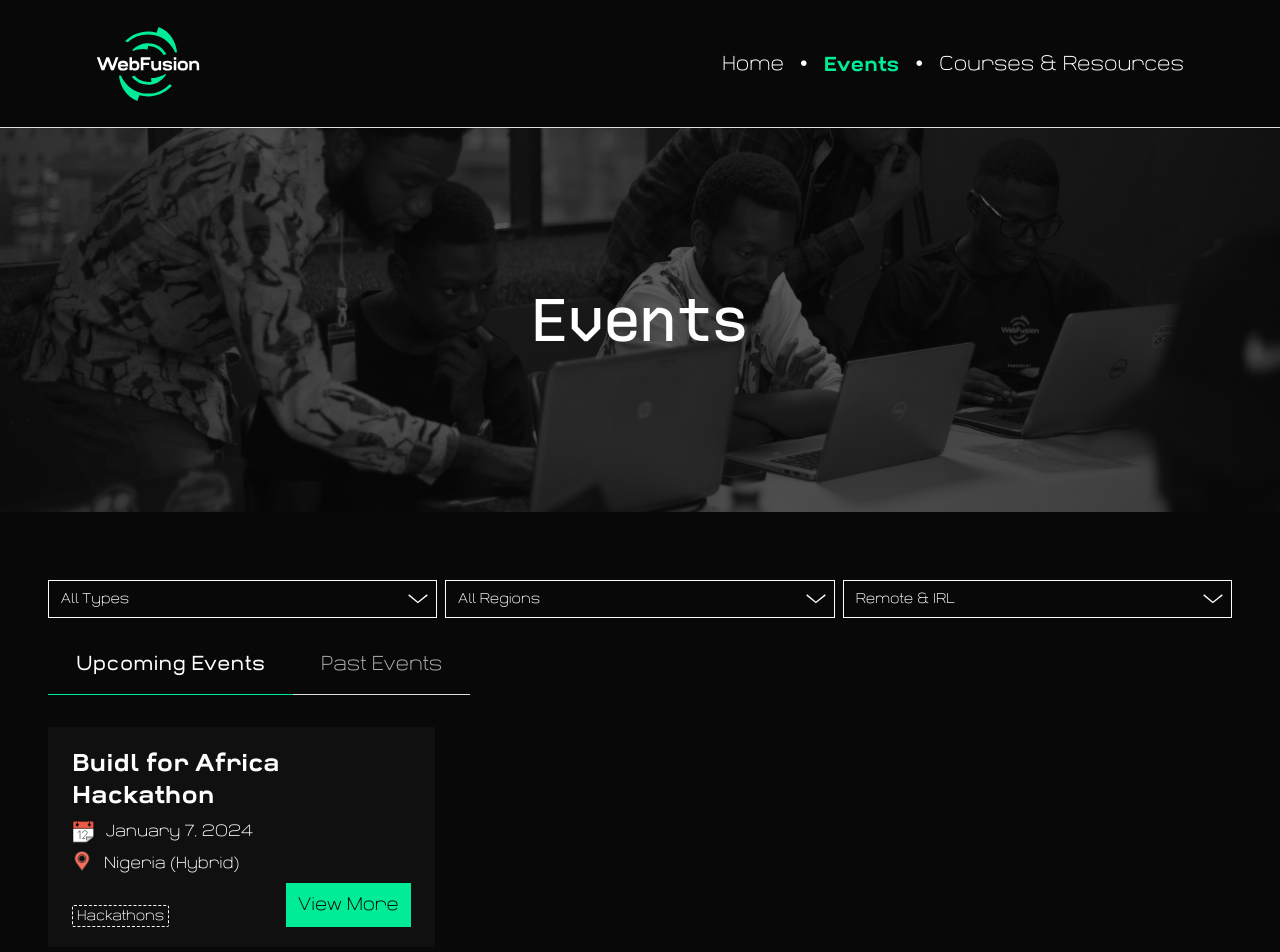
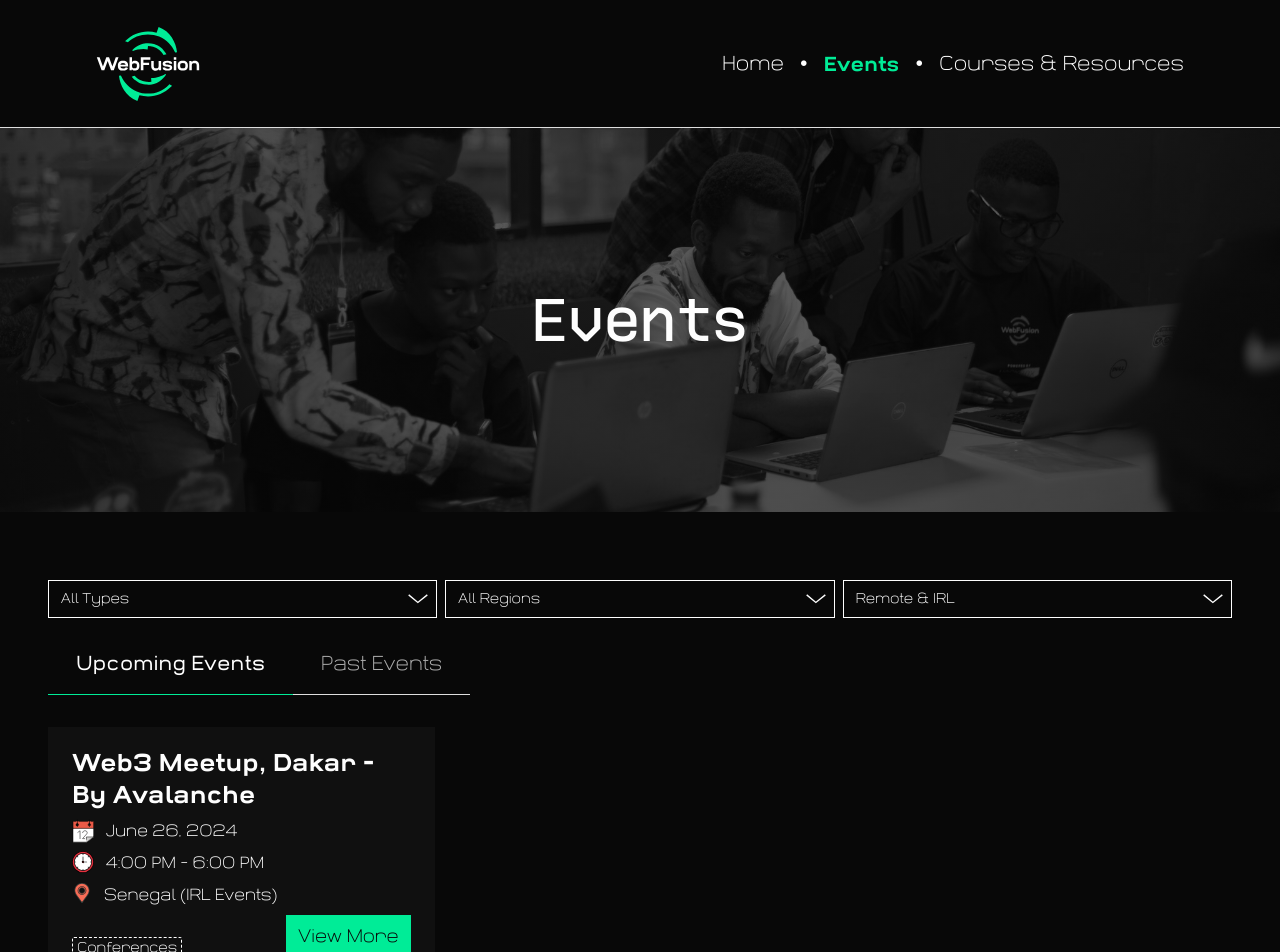
Before and after one commit to webfusiondev/WebFusion.xyz, a Next.js app: page /events in a window 1280 px wide. Shown: the top 952 px of the page. Built offline with nearby package versions, Linux system fonts and the light colour scheme.

Commit message:
events update

```diff
--- a/pages/events.tsx
+++ b/pages/events.tsx
@@ -1,4 +1,6 @@
+import type { InferGetStaticPropsType, GetStaticProps } from "next";
 import { ki } from "@/app/fonts";
+import { promises as fs } from "fs";
 import Nav from "@/app/nav";
 import "../app/globals.css";
 import Footer from "@/app/footer";
@@ -9,37 +11,36 @@ import { useQueryParamState } from "@/hooks";
 import moment from "moment";
 import Link from "next/link";
 
-// TODO: validators
-export default function Courses() {
-  const allEvents: Array<{
+type AllEvents = Array<{
   name: string;
   events: {
     name: string;
     region: string;
     date: `${number}/${number}/${number}`;
+    time: string;
     tag: string;
     attendance: string;
     link: string;
   }[];
-  }> = [
-    {
-      name: "Upcoming Events",
-      events: [
-        {
-          name: "Buidl for Africa Hackathon",
-          date: "07/01/2024",
-          region: "Nigeria",
-          tag: "Hackathons",
-          attendance: "Hybrid",
-          link: "#",
-        },
-      ],
-    },
-    {
-      name: "Past Events",
-      events: [],
-    },
-  ];
+}>;
+
+export const getStaticProps = (async (context) => {
+  const file = await fs.readFile(
+    process.cwd() + "/resources/events.json",
+    "utf8"
+  );
+
+  let allEvents: AllEvents = JSON.parse(file);
+
+  return { props: { allEvents } };
+}) satisfies GetStaticProps<{
+  allEvents: AllEvents;
+}>;
+
+// TODO: validators
+export default function Events({
+  allEvents,
+}: InferGetStaticPropsType<typeof getStaticProps>) {
   const attendanceFilters = [
     { name: "Remote & IRL" },
     { name: "Hybrid" },
@@ -81,8 +82,12 @@ export default function Courses() {
     events: events.filter(
       (event) =>
         [typeFilters[0].name, event.tag].includes(selectedTypeFilter.name) &&
-        [regionFilters[0].name, event.region].includes(selectedRegionFilter.name) &&
-        [attendanceFilters[0].name, event.attendance].includes(selectedAttendanceFilter.name)
+        [regionFilters[0].name, event.region].includes(
+          selectedRegionFilter.name
+        ) &&
+        [attendanceFilters[0].name, event.attendance].includes(
+          selectedAttendanceFilter.name
+        )
     ),
   }));
   return (
@@ -156,7 +161,7 @@ export default function Courses() {
                   ) : (
                     events.map((event) => (
                       <div
-                        key={event.name + event.date + event.tag}
+                        key={event.name + event.date + event.tag + event.time}
                         className="px-6 py-5 bg-[rgba(150,_150,_150,_0.05)]"
                       >
                         <div className="font-bold text-lg md:text-xl xl:text-2xl mb-2">
@@ -232,6 +237,35 @@ export default function Courses() {
                         </div>
                         <div className="flex mb-2">
                           <svg
+                            xmlns="http://www.w3.org/2000/svg"
+                            viewBox="0 0 32 32"
+                            id="clock"
+                            height="22px"
+                            width="22px"
+                            className="mr-3"
+                          >
+                            <circle
+                              cx="16"
+                              cy="16"
+                              r="13.5"
+                              fill="#fff"
+                            ></circle>
+                            <circle
+                              cx="16"
+                              cy="16"
+                              r="1.5"
+                              fill="#e5303e"
+                            ></circle>
+                            <path
+                              fill="#e5303e"
+                              d="M16,.5A15.5,15.5,0,1,0,31.5,16,15.5,15.5,0,0,0,16,.5Zm0,28A12.5,12.5,0,1,1,28.5,16,12.5,12.5,0,0,1,16,28.5Z"
+                            ></path>
+                            <path d="M21.5,15.5H17.4079a1.49809,1.49809,0,0,0-.9079-.9079V8.5a.5.5,0,0,0-1,0v6.0921A1.4963,1.4963,0,1,0,17.4079,16.5H21.5a.5.5,0,0,0,0-1Zm-5.5,1a.5.5,0,1,1,.5-.5A.50034.50034,0,0,1,16,16.5Zm9.21417-9.65955c-.00873-.01025-.01208-.02313-.02179-.03284s-.02258-.01306-.03284-.02179a12.97336,12.97336,0,0,0-18.31909,0c-.01025.00873-.02313.01208-.03284.02179s-.01306.02258-.02179.03284a12.97336,12.97336,0,0,0,0,18.31909c.00873.01025.01208.02313.02179.03284s.02258.01306.03284.02179a12.97336,12.97336,0,0,0,18.31909,0c.01025-.00873.02313-.01208.03284-.02179s.01306-.02258.02179-.03284a12.97336,12.97336,0,0,0,0-18.31909ZM24.81793,24.1109l-1.03961-1.03961a.49995.49995,0,0,0-.707.707l1.03961,1.03961A11.93609,11.93609,0,0,1,16.5,27.97467V26.5a.5.5,0,0,0-1,0v1.47467a11.93609,11.93609,0,0,1-7.6109-3.15674l1.03961-1.03961a.49995.49995,0,0,0-.707-.707L7.18207,24.1109A11.93609,11.93609,0,0,1,4.02533,16.5H5.5a.5.5,0,0,0,0-1H4.02533A11.93609,11.93609,0,0,1,7.18207,7.8891L8.22168,8.92871a.49995.49995,0,0,0,.707-.707L7.8891,7.18207A11.93609,11.93609,0,0,1,15.5,4.02533V5.5a.5.5,0,0,0,1,0V4.02533a11.93609,11.93609,0,0,1,7.6109,3.15674L23.07129,8.22168a.49995.49995,0,1,0,.707.707L24.81793,7.8891A11.93609,11.93609,0,0,1,27.97467,15.5H26.5a.5.5,0,0,0,0,1h1.47467A11.93609,11.93609,0,0,1,24.81793,24.1109ZM16,0A16,16,0,1,0,32,16,16.01833,16.01833,0,0,0,16,0Zm0,31A15,15,0,1,1,31,16,15.017,15.017,0,0,1,16,31Z"></path>
+                          </svg>
+                          <span>{event.time}</span>
+                        </div>
+                        <div className="flex mb-2">
+                          <svg
                             className="mr-3"
                             xmlns="http://www.w3.org/2000/svg"
                             xmlnsXlink="http://www.w3.org/1999/xlink"
@@ -276,13 +310,19 @@ export default function Courses() {
                               />
                             </g>
                           </svg>
-                          <span>{event.region} ({event.attendance})</span>
+                          <span>
+                            {event.region} ({event.attendance})
+                          </span>
                         </div>
                         <div className="flex items-end">
                           <span className="text-sm rounded-sm bg- border border-dashed px-1 text-left inline-block">
                             {event.tag}
                           </span>
-                          <Link className="inline-block ml-auto" href={event.link}>
+                          <Link
+                            className="inline-block ml-auto"
+                            target="_blank"
+                            href={event.link}
+                          >
                             <button className=" bg-brand-green text-brand-black px-3 py-2 lg:text-lg">
                               View More
                             </button>
--- /dev/null
+++ b/resources/events.json
@@ -0,0 +1,20 @@
+[
+    {
+      "name": "Upcoming Events",
+      "events": [
+        {
+          "name": "Web3 Meetup, Dakar - By Avalanche",
+          "date": "26/06/2024",
+          "time": "4:00 PM - 6:00 PM",
+          "region": "Senegal",
+          "tag": "Conferences",
+          "attendance": "IRL Events",
+          "link": "https://lu.ma/ni6murhw"
+        }
+      ]
+    },
+    {
+      "name": "Past Events",
+      "events": []
+    }
+  ]
```
Lines whose indentation alone changed are shown as unchanged.
